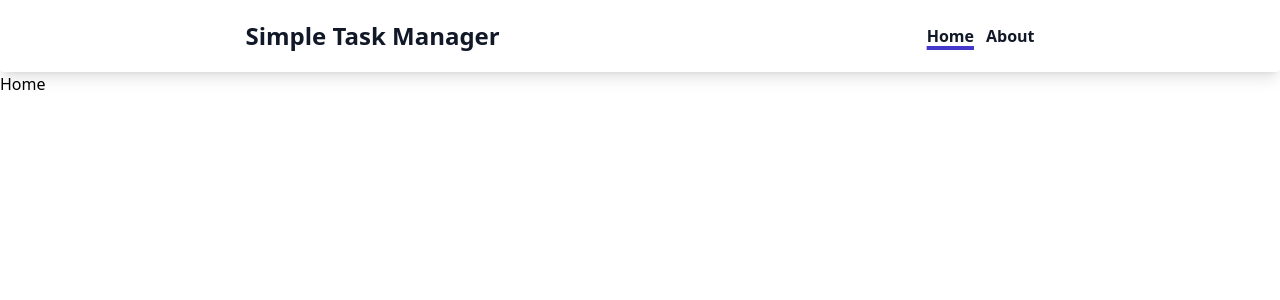
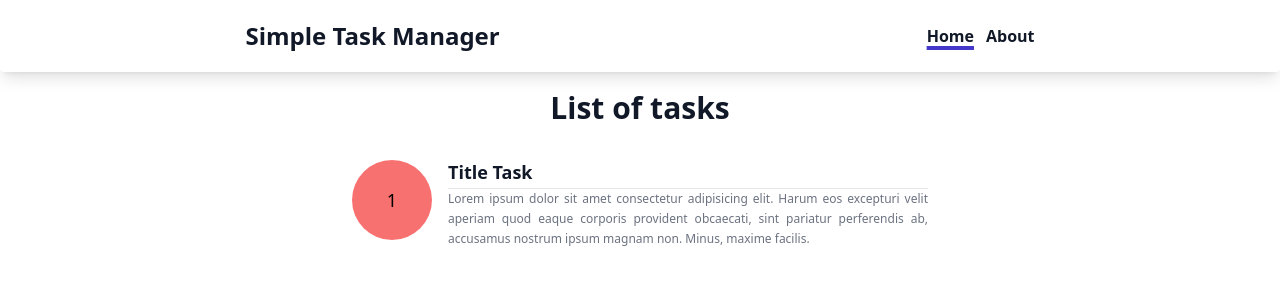
Before and after one commit to kikawet/simple-task-manager, a Vue app: page / in a window 1280 px wide. Shown: the top 300 px of the page. Built offline with nearby package versions, Linux system fonts and the light colour scheme.

Commit message:
task design done

```diff
--- /dev/null
+++ b/src/components/TaskCard.vue
@@ -0,0 +1,31 @@
+<script setup lang="ts">
+import { TaskState, type Task } from '@/model/Task'
+
+const task = defineProps<Task>()
+const taskBGClass = new Map<TaskState, string>()
+
+taskBGClass.set(TaskState.Completed, 'bg-green-400')
+taskBGClass.set(TaskState.Pending, 'bg-red-400')
+</script>
+
+<template>
+  <div class="flex items-start min-w-min w-5/6 gap-x-4 max-w-xl">
+    <div
+      :class="taskBGClass.get(task.state)"
+      class="flex min-w-fit w-20 min-h-fit h-20 justify-center items-center rounded-full"
+    >
+      <span class="sr-only">{{ TaskState[task.state] }}</span>
+      <div class="text-lg text-stone text-center">
+        {{ task.id }}
+      </div>
+    </div>
+    <div class="min-w-0 w-5/6 flex flex-col divide-y divide-solid">
+      <p class="text-lg w-full font-semibold leading-6 text-textColor-900 capitalize">
+        {{ task.title }}
+      </p>
+      <p class="w-full mt-1 text-xs leading-5 text-textColor-500 max-w-lg text-justify">
+        {{ task.description }}
+      </p>
+    </div>
+  </div>
+</template>
--- a/src/layouts/MainLayout.vue
+++ b/src/layouts/MainLayout.vue
@@ -66,7 +66,7 @@ const selectedRouteClasses = 'underline underline-offset-4 decoration-primary-70
       </div>
     </div>
   </header>
-  <main>
+  <main class="h-full">
     <router-view />
   </main>
 </template>
--- /dev/null
+++ b/src/model/Task.ts
@@ -0,0 +1,11 @@
+export interface Task {
+  id: string
+  title: string
+  description: string
+  state: TaskState
+}
+
+export enum TaskState {
+  Completed,
+  Pending
+}
--- /dev/null
+++ b/src/stores/task.store.ts
@@ -0,0 +1,17 @@
+import { TaskState, type Task } from '@/model/Task'
+import { defineStore } from 'pinia'
+import { ref } from 'vue'
+
+export const useTaskStore = defineStore('task', () => {
+  const tasks = ref<Task[]>([
+    {
+      id: '1',
+      title: 'title task',
+      description:
+        'Lorem ipsum dolor sit amet consectetur adipisicing elit. Harum eos excepturi velit aperiam quod eaque corporis provident obcaecati, sint pariatur perferendis ab, accusamus nostrum ipsum magnam non. Minus, maxime facilis.',
+      state: TaskState.Pending
+    }
+  ])
+
+  return { tasks }
+})
--- a/src/views/HomeView.vue
+++ b/src/views/HomeView.vue
@@ -1,3 +1,16 @@
+<script setup lang="ts">
+import TaskCard from '@/components/TaskCard.vue'
+import { useTaskStore } from '@/stores/task.store'
+import { storeToRefs } from 'pinia'
+
+const taskStore = useTaskStore()
+
+const { tasks } = storeToRefs(taskStore)
+</script>
+
 <template>
-  <h1>Home</h1>
+  <section class="flex flex-col items-center gap-4 h-full">
+    <h2 class="my-6 font-semibold leading-6 text-textColor-900 text-3xl">List of tasks</h2>
+    <TaskCard v-for="task in tasks" :key="task.id" v-bind="task" />
+  </section>
 </template>
```
